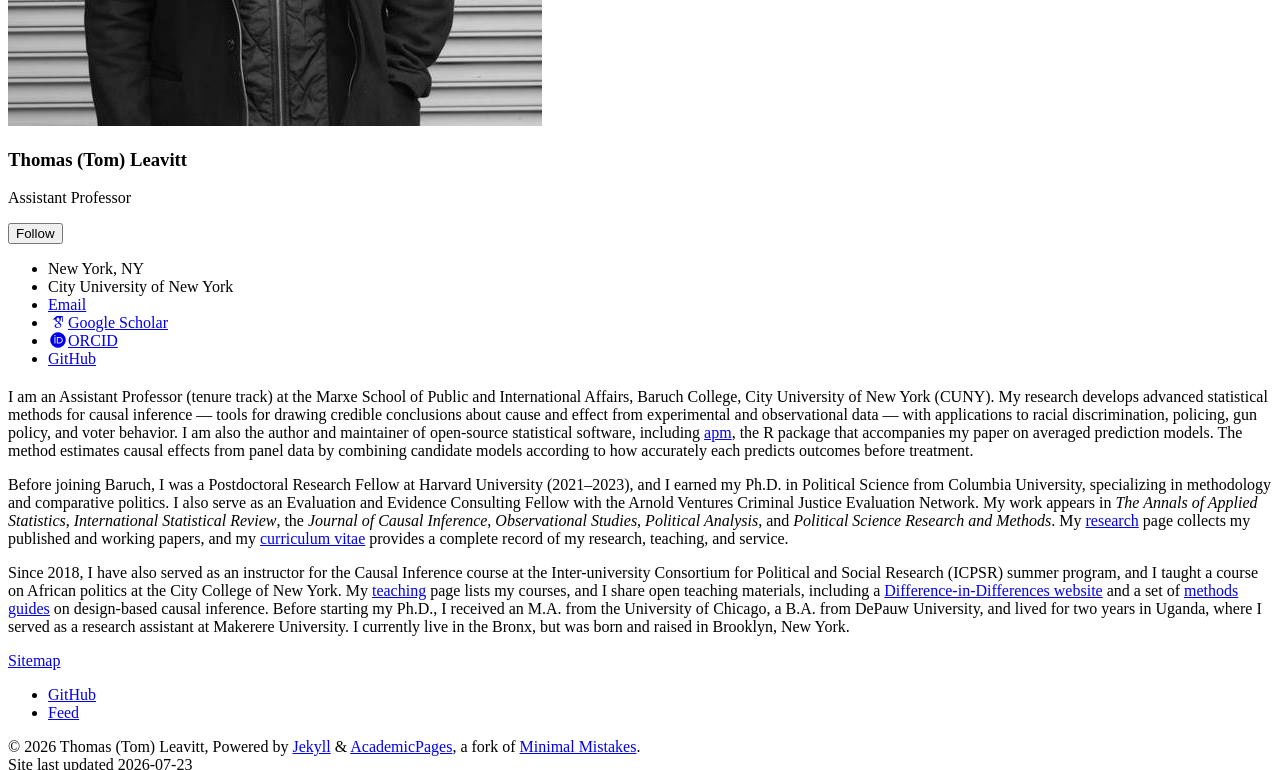
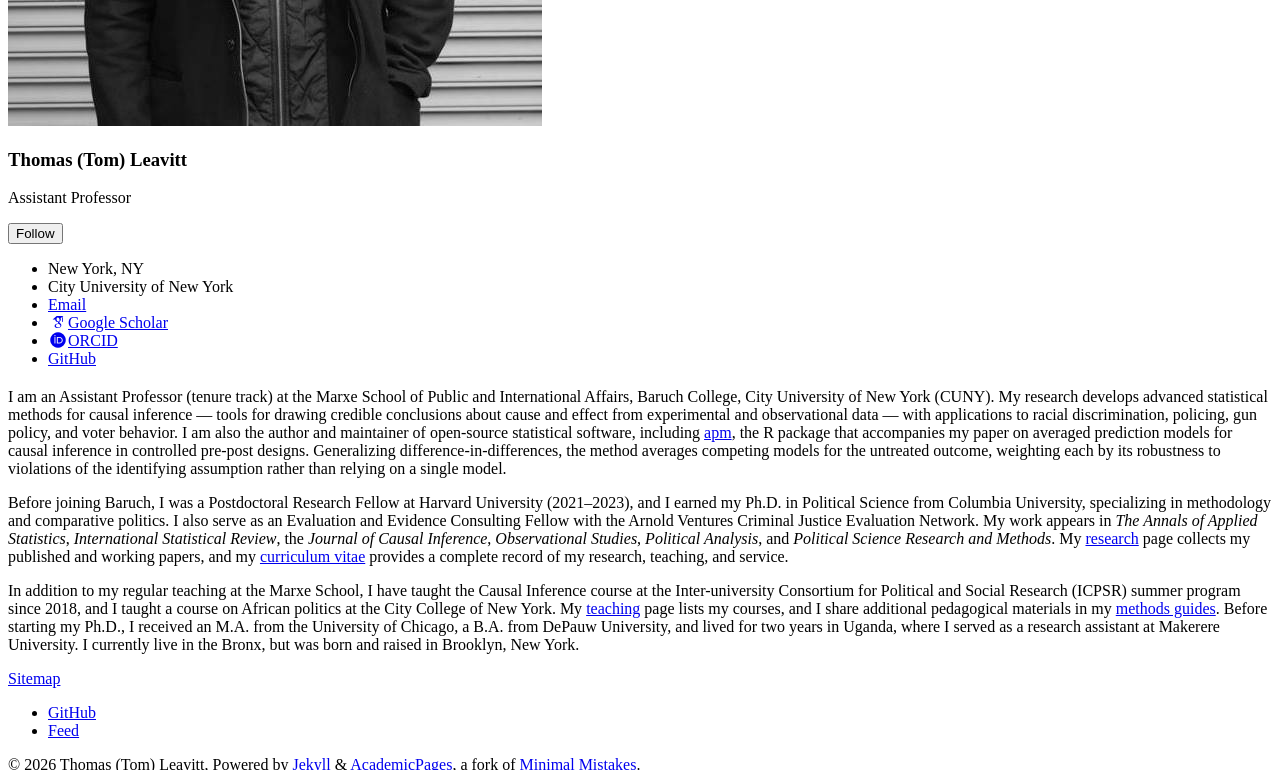
Before and after one commit to tl2624/tl2624.github.io, a Jekyll site: the page built from _pages/about.md, in a window 1280 px wide and 900 px high, scrolled down 616 px, cut to the strip 0-770 px from the top of the window. Built offline with Jekyll 4.4.1, drawn with Linux system fonts in a browser that asks for light colours; some web fonts are replaced.

Commit message:
Reframe teaching paragraph and sharpen apm description
- Teaching: 'In addition to my regular teaching at the Marxe School, ...'; point to
  the teaching page and to pedagogical materials in the methods guides (which still
  contains the Difference-in-Differences website).
- apm: describe the method from a close reading of the paper -- averaged prediction
  models for controlled pre-post designs that generalize difference-in-differences,
  averaging competing outcome models weighted by robustness to the identifying
  assumption rather than relying on a single model.

Co-Authored-By: Claude Opus 4.8 <noreply@anthropic.com>

```diff
--- a/_pages/about.md
+++ b/_pages/about.md
@@ -7,8 +7,8 @@ redirect_from:
   - /about.html
 ---
 
-I am an Assistant Professor (tenure track) at the Marxe School of Public and International Affairs, Baruch College, City University of New York (CUNY). My research develops advanced statistical methods for causal inference — tools for drawing credible conclusions about cause and effect from experimental and observational data — with applications to racial discrimination, policing, gun policy, and voter behavior. I am also the author and maintainer of open-source statistical software, including [apm](https://tl2624.github.io/apm/), the R package that accompanies my paper on averaged prediction models. The method estimates causal effects from panel data by combining candidate models according to how accurately each predicts outcomes before treatment.
+I am an Assistant Professor (tenure track) at the Marxe School of Public and International Affairs, Baruch College, City University of New York (CUNY). My research develops advanced statistical methods for causal inference — tools for drawing credible conclusions about cause and effect from experimental and observational data — with applications to racial discrimination, policing, gun policy, and voter behavior. I am also the author and maintainer of open-source statistical software, including [apm](https://tl2624.github.io/apm/), the R package that accompanies my paper on averaged prediction models for causal inference in controlled pre-post designs. Generalizing difference-in-differences, the method averages competing models for the untreated outcome, weighting each by its robustness to violations of the identifying assumption rather than relying on a single model.
 
 Before joining Baruch, I was a Postdoctoral Research Fellow at Harvard University (2021–2023), and I earned my Ph.D. in Political Science from Columbia University, specializing in methodology and comparative politics. I also serve as an Evaluation and Evidence Consulting Fellow with the Arnold Ventures Criminal Justice Evaluation Network. My work appears in *The Annals of Applied Statistics*, *International Statistical Review*, the *Journal of Causal Inference*, *Observational Studies*, *Political Analysis*, and *Political Science Research and Methods*. My [research](/research/) page collects my published and working papers, and my [curriculum vitae](/cv/) provides a complete record of my research, teaching, and service.
 
-Since 2018, I have also served as an instructor for the Causal Inference course at the Inter-university Consortium for Political and Social Research (ICPSR) summer program, and I taught a course on African politics at the City College of New York. My [teaching](/teaching/) page lists my courses, and I share open teaching materials, including a [Difference-in-Differences website](https://diff.healthpolicydatascience.org/) and a set of [methods guides](/methods-guides/) on design-based causal inference. Before starting my Ph.D., I received an M.A. from the University of Chicago, a B.A. from DePauw University, and lived for two years in Uganda, where I served as a research assistant at Makerere University. I currently live in the Bronx, but was born and raised in Brooklyn, New York.
+In addition to my regular teaching at the Marxe School, I have taught the Causal Inference course at the Inter-university Consortium for Political and Social Research (ICPSR) summer program since 2018, and I taught a course on African politics at the City College of New York. My [teaching](/teaching/) page lists my courses, and I share additional pedagogical materials in my [methods guides](/methods-guides/). Before starting my Ph.D., I received an M.A. from the University of Chicago, a B.A. from DePauw University, and lived for two years in Uganda, where I served as a research assistant at Makerere University. I currently live in the Bronx, but was born and raised in Brooklyn, New York.
```
